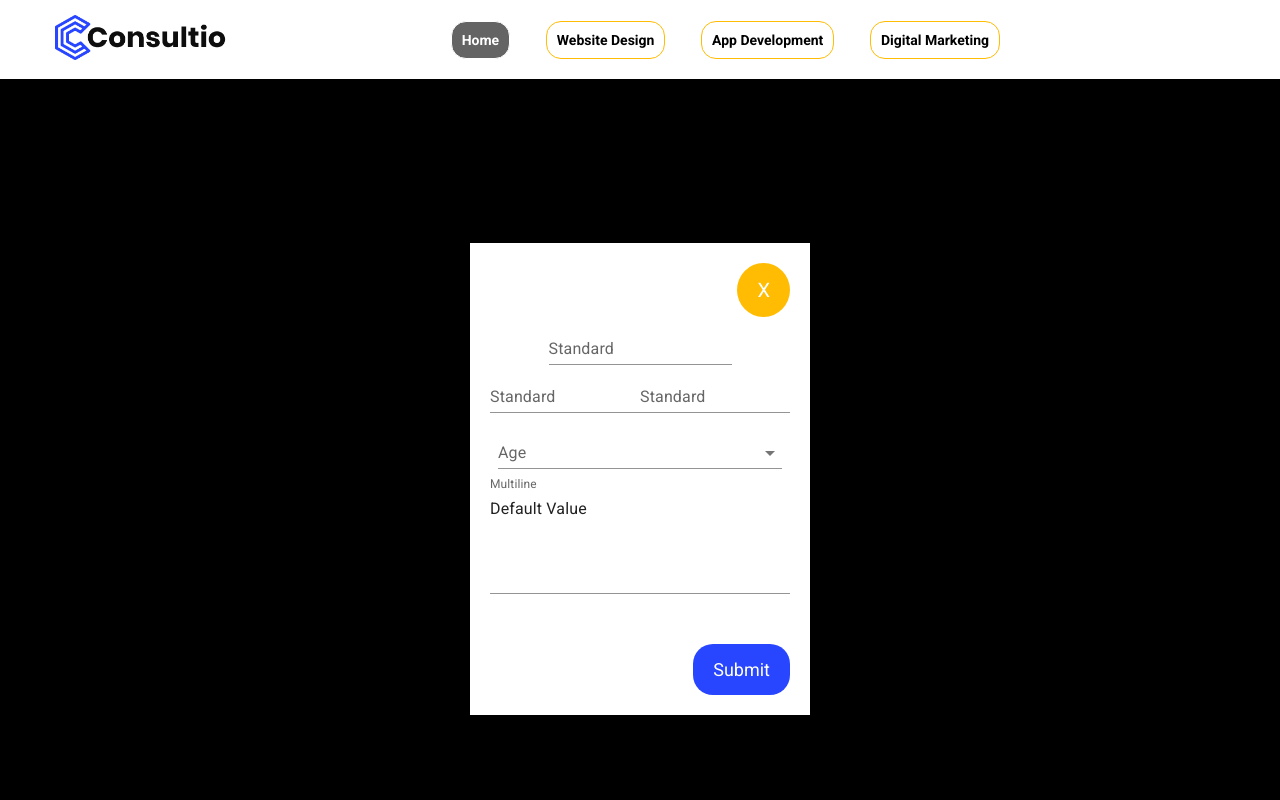
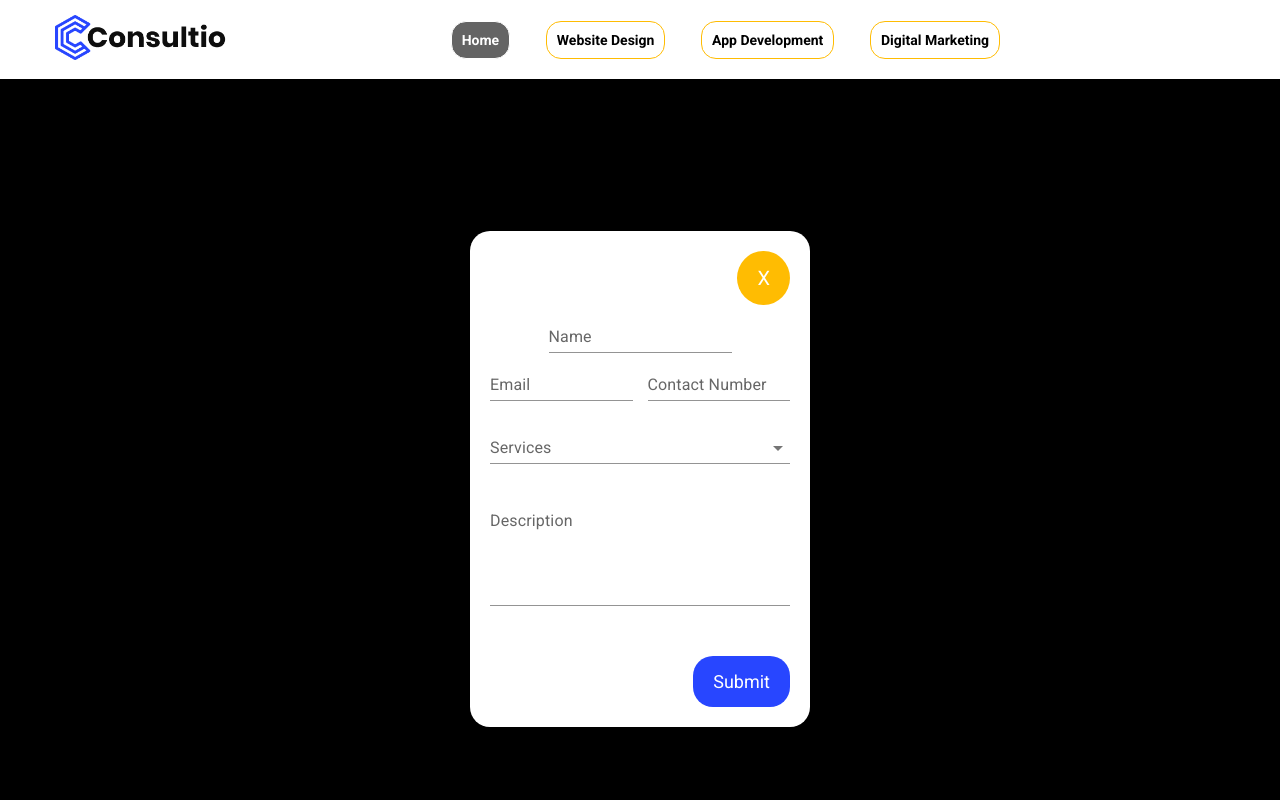
Before and after one commit to syrmon/template-business, a React (Create React App) app: page / in a window 1280 px wide. Both pictures are taken after a click on the element "Contact Us". Shown: the top 800 px of the page. Built offline with nearby package versions, Linux system fonts and the light colour scheme.

Commit message:
edited labels of contact panel

```diff
--- a/src/components/contactModule/ContactPanel.jsx
+++ b/src/components/contactModule/ContactPanel.jsx
@@ -32,51 +32,51 @@ const ContactPanel = (props) => {
 
         <form action="">
           <div className={styles.infoContainer}>
-            <TextField
-              id="standard-basic"
-              label="Standard"
-              variant="standard"
-            />
+            <TextField id="standard-basic" label="Name" variant="standard" />
           </div>
           <div className={styles.infoContainer}>
             <TextField
               id="standard-basic"
-              label="Standard"
+              label="Email"
               variant="standard"
+              className={styles.emailInput}
             />
             <TextField
               id="standard-basic"
-              label="Standard"
+              label="Contact Number"
               variant="standard"
             />
           </div>
           <div className={styles.inputContainer}>
-            <FormControl variant="standard" sx={{ m: 1, minWidth: 120 }}>
+            <FormControl
+              variant="standard"
+              sx={{ m: 1, minWidth: 120 }}
+              className={styles.selectInput}
+            >
               <InputLabel id="demo-simple-select-standard-label">
-                Age
+                Services
               </InputLabel>
               <Select
                 labelId="demo-simple-select-standard-label"
                 id="demo-simple-select-standard"
                 value={age}
                 onChange={handleChange}
-                label="Age"
+                label="Services"
               >
                 <MenuItem value="">
                   <em>None</em>
                 </MenuItem>
-                <MenuItem value={10}>Ten</MenuItem>
-                <MenuItem value={20}>Twenty</MenuItem>
-                <MenuItem value={30}>Thirty</MenuItem>
+                <MenuItem value={10}>App Development</MenuItem>
+                <MenuItem value={20}>Website Design</MenuItem>
+                <MenuItem value={30}>Digital Marketing</MenuItem>
               </Select>
             </FormControl>
 
             <TextField
               id="standard-multiline-static"
-              label="Multiline"
+              label="Description"
               multiline
               rows={4}
-              defaultValue="Default Value"
               variant="standard"
             />
           </div>
--- a/src/components/contactModule/styles.module.css
+++ b/src/components/contactModule/styles.module.css
@@ -40,6 +40,7 @@
   display: flex;
   flex-direction: column;
   padding: 20px;
+  border-radius: 20px;
 }
 
 .infoContainer {
@@ -51,3 +52,12 @@
   display: flex;
   flex-direction: column;
 }
+
+.emailInput {
+  margin-right: 15px !important;
+}
+
+.selectInput {
+  margin: 15px 0px 25px !important;
+  width: 100% !important;
+}
```
